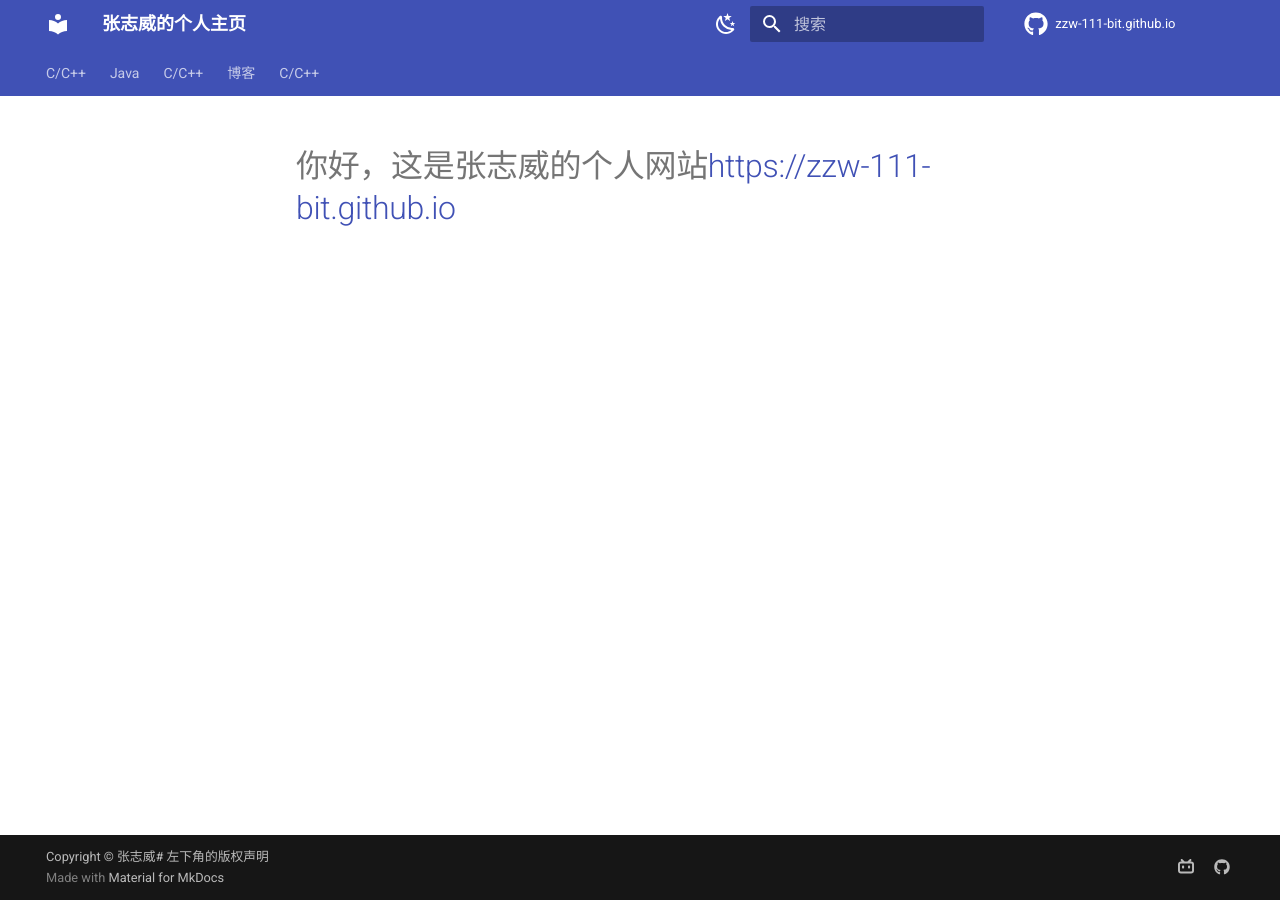
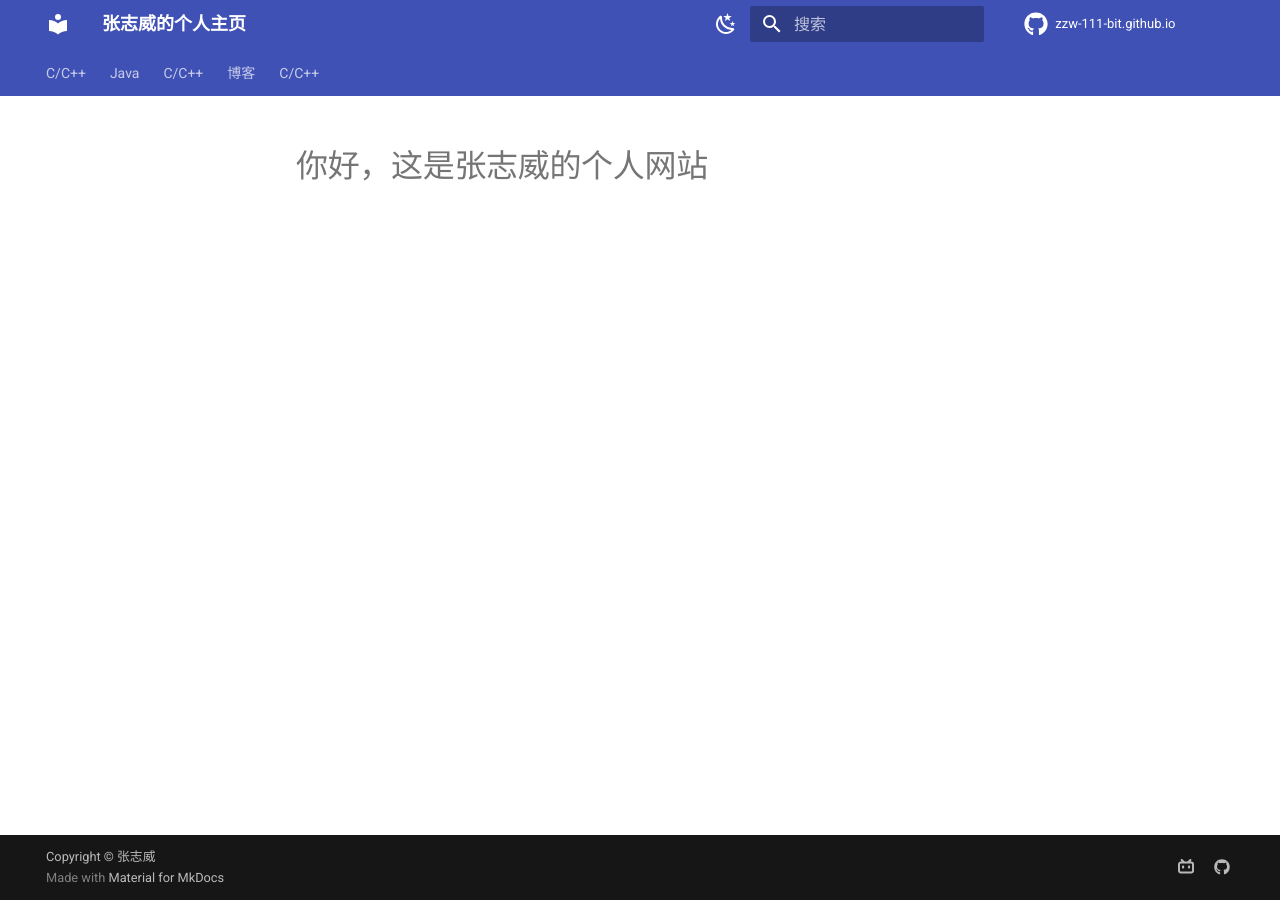
Before and after one commit to zzw-111-bit/zzw-111-bit.github.io, an MkDocs documentation site: the page built from docs/index.md, in a window 1280 px wide. Built offline with MkDocs 1.6.1 and Material for MkDocs 9.7.7, drawn with Linux system fonts in a browser that asks for light colours; comment, search, counter and statistics services are not loaded.

Commit message:
一点修改

```diff
--- a/docs/index.md
+++ b/docs/index.md
@@ -1 +1 @@
-# 你好，这是张志威的个人网站<https://zzw-111-bit.github.io>
+# 你好，这是张志威的个人网站
--- a/mkdocs.yml
+++ b/mkdocs.yml
@@ -37,7 +37,7 @@ edit_uri: edit/main/docs # 编辑按钮跳转的链接
 repo_url: https://github.com/zzw-111-bit/zzw-111-bit.github.io # 右上角点击跳转的链接
 repo_name: zzw-111-bit.github.io # 右上角的名字
 ## [bottom-left corner]
-copyright: Copyright &copy; 张志威# 左下角的版权声明
+copyright: Copyright &copy; 张志威
 ## [bottom-right corner]
 extra:
   social: # icons
```
